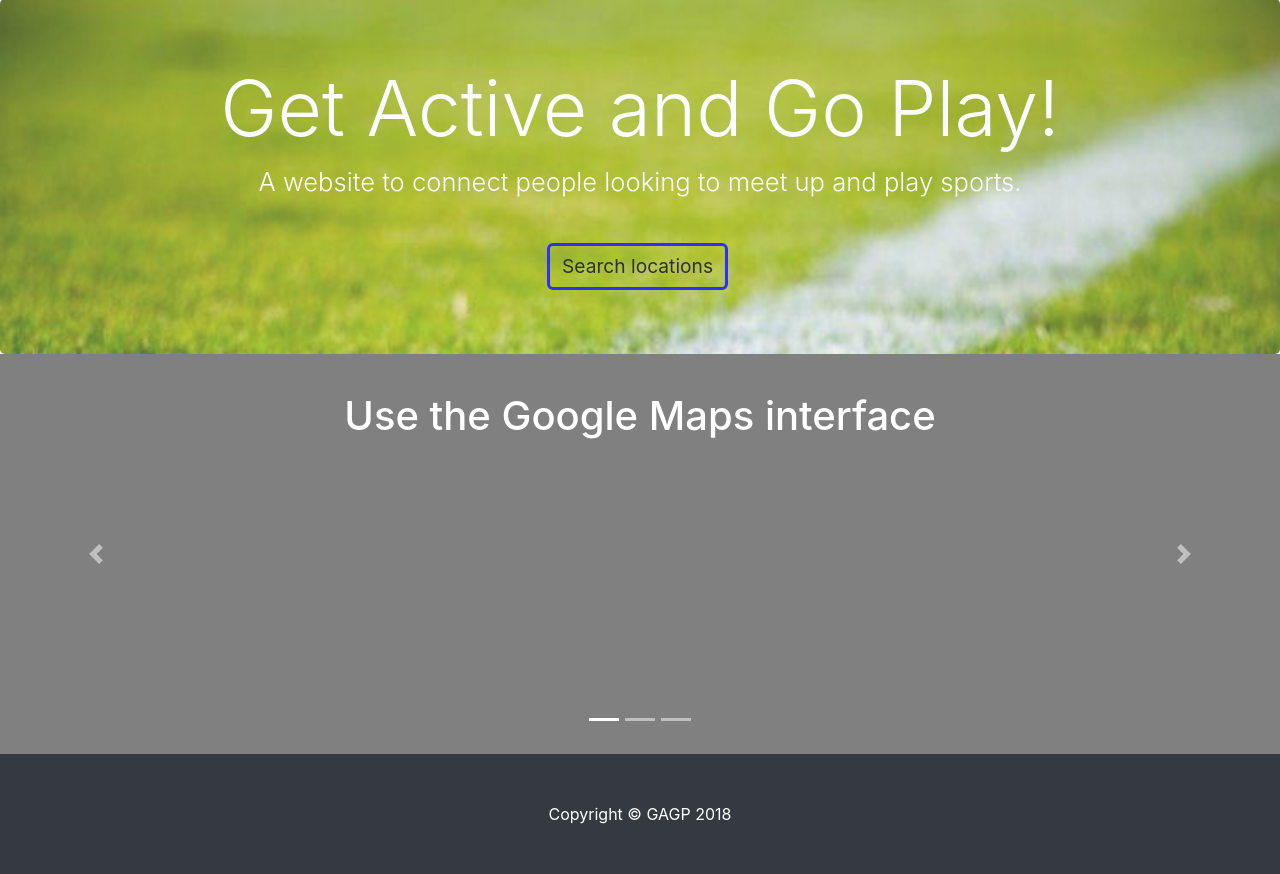
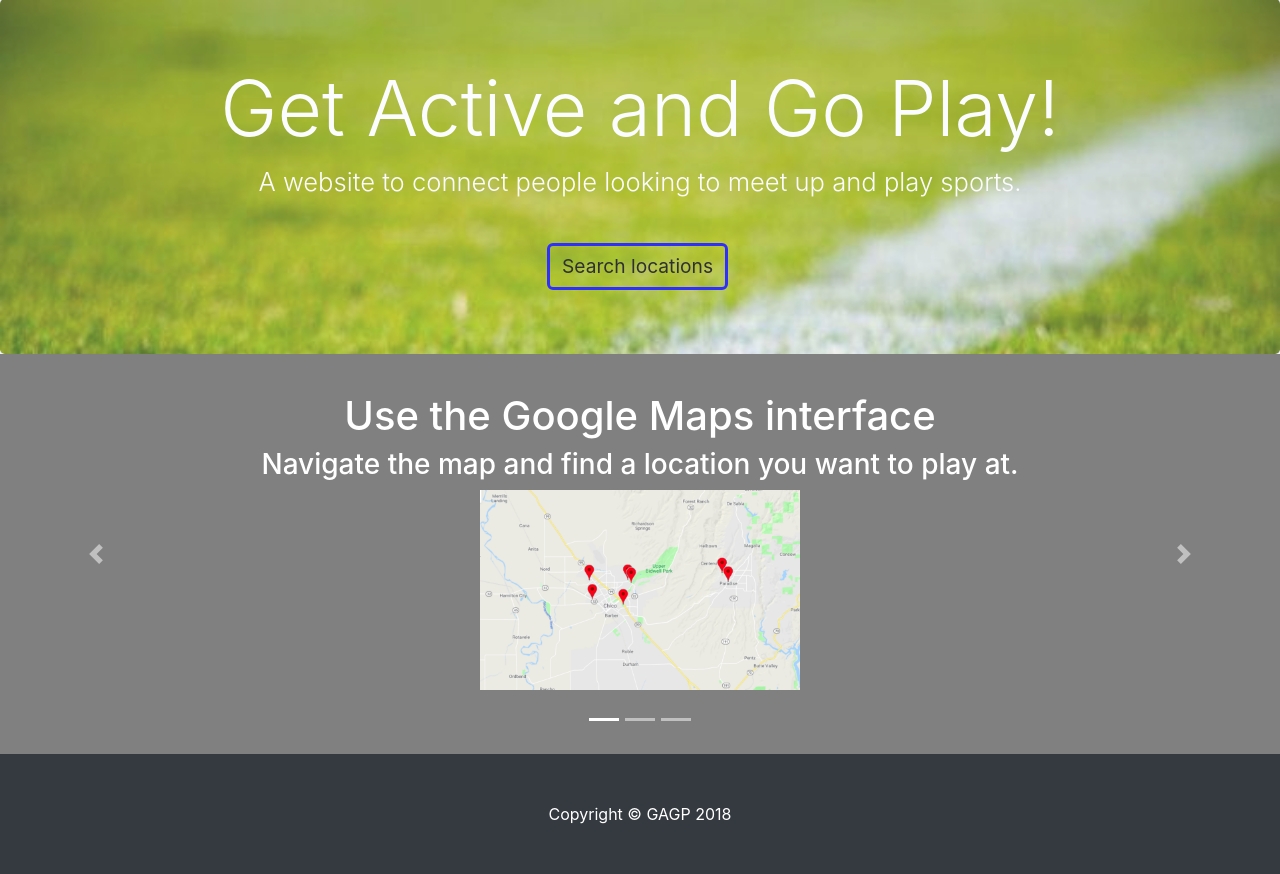
Before and after one commit to jrodowick/SeniorProject, a Django app: page / in a window 1280 px wide. Shown: the part 57-931 px from the top of the page. Run offline with Django 3.2, Linux system fonts and the light colour scheme; some libraries are stand-ins or nearby versions.

Commit message:
Adds images on index

```diff
--- a/gagp/static/css/style.css
+++ b/gagp/static/css/style.css
@@ -129,10 +129,10 @@ hr.style1 {
 
 }
 
-.carousel-inner img {
+/* .carousel-inner img {
       width:50%;
       height: 100%;
-  }
+  } */
 
 
 
@@ -170,3 +170,10 @@ hr.style1 {
   width: 100%;
   margin-bottom: 2%;
 }
+
+.center {
+    display: block;
+    margin-left: auto;
+    margin-right: auto;
+    width: 75%;
+}
--- a/gagp/templates/index.html
+++ b/gagp/templates/index.html
@@ -29,12 +29,24 @@
     <div class="carousel-inner">
       <div class="carousel-item active">
         <h1 style="color:white;padding-top:3%;" class="text-center">Use the Google Maps interface</h1>
+        <h3 style="color:white;" class="text-center">Navigate the map and find a location you want to play at.</h3>
+        <img src="{% static '/images/locations.png' %}" style="height:50%;width:25%;" class="center" alt="">
       </div>
       <div class="carousel-item">
+        <h1 class="text-center" style="color:white;padding-top:1%;">Create an event and set the date and time</h1>
 
+        <div class="row" style="height:100%;">
+          <div class="col">
+            <img src="{% static '/images/create_date.png' %}" style="height:85%;width:30%;margin:auto;display:block;padding-bottom:2%;"  alt="">
+          </div>
+          <div class="col">
+            <img src="{% static '/images/create_time.png' %}" style="height:85%;width:30%;margin:auto;display:block;padding-bottom:2%;"  alt="">
+          </div>
+        </div>
       </div>
       <div class="carousel-item">
-
+            <h1 style="color:white;padding-top:3%;" class="text-center">Get notified when a newly created event matches your preferences.</h1>
+            <img src="{% static '/images/notification.png' %}" style="height:60%;width:25%;" class="center" alt="">
       </div>
     </div>
     <a class="carousel-control-prev" href="#demo" data-slide="prev">
```
Also changed, not shown: gagp/static/images/create_date.png (added), gagp/static/images/create_time.png (added), gagp/static/images/locations.png (added), gagp/static/images/notification.png (added).
